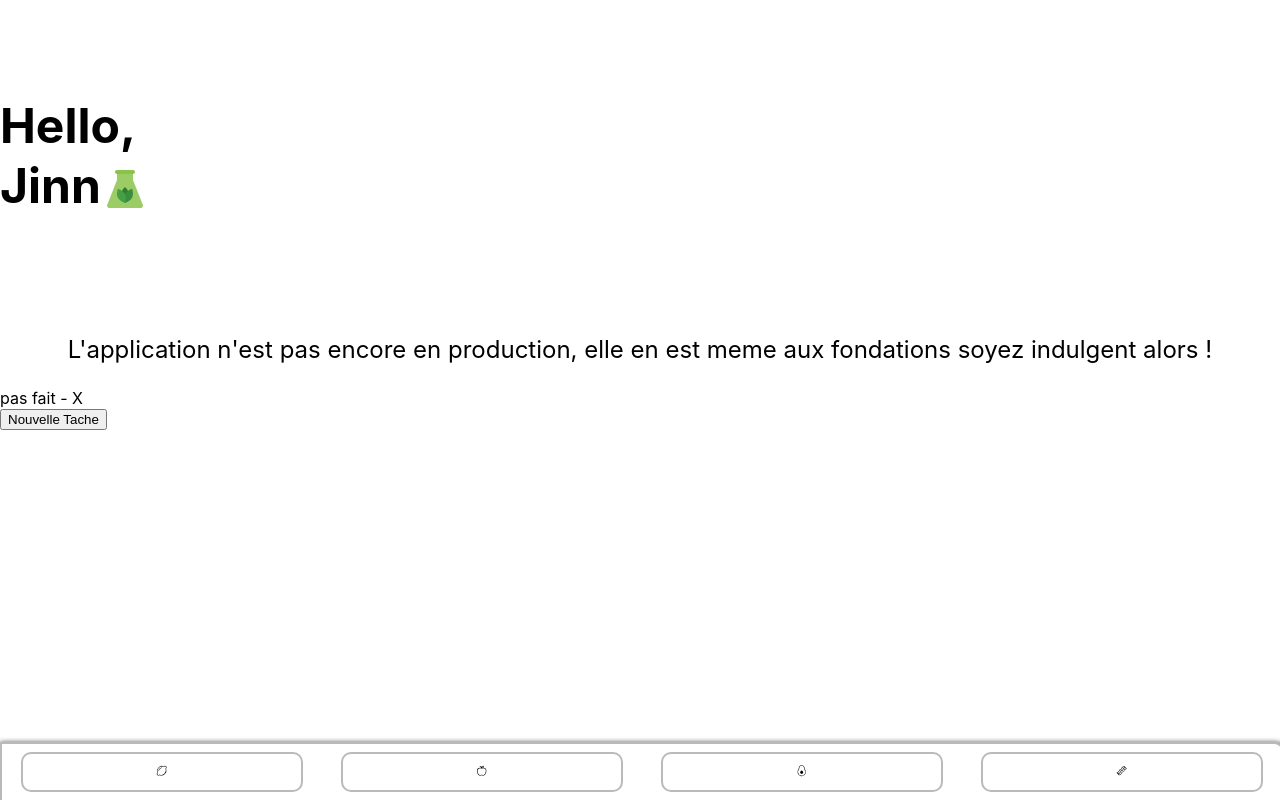
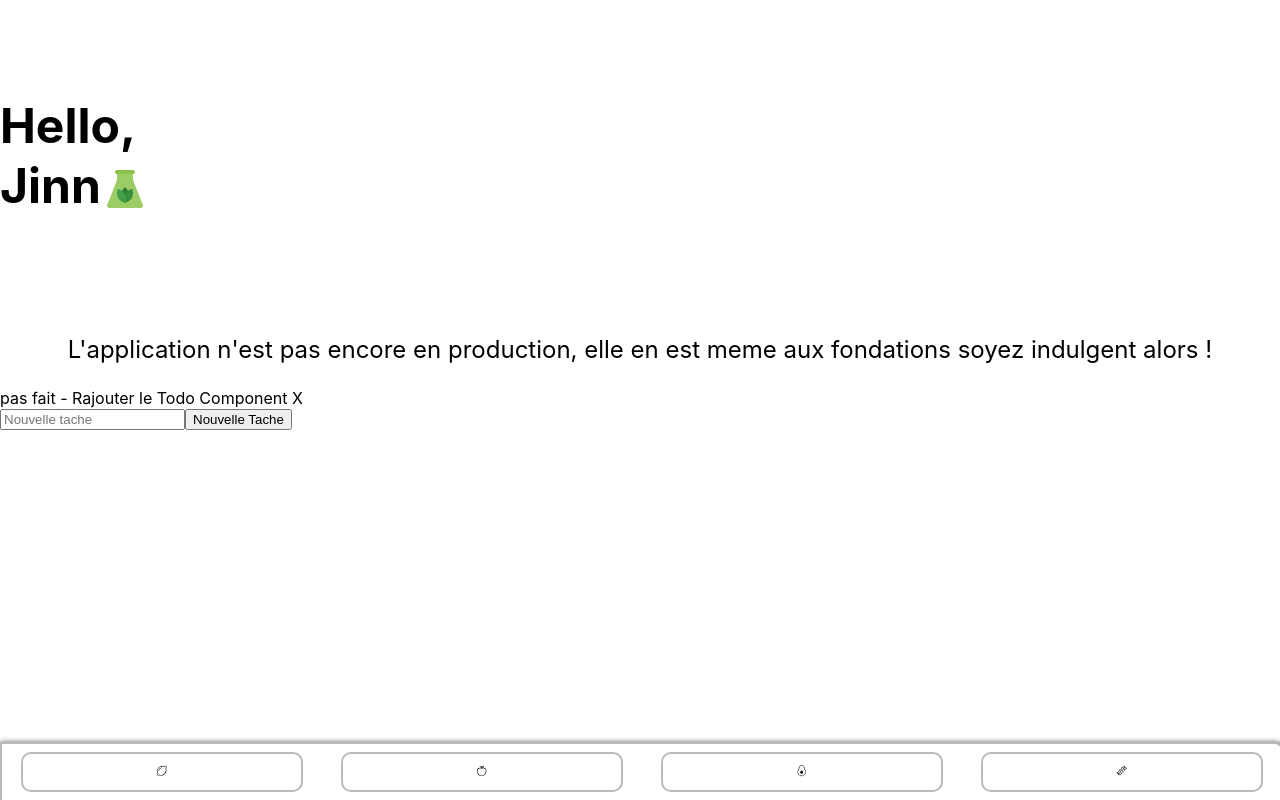
Before and after one commit to Nvmeless/my-app, a React (Create React App) app: page / in a window 1280 px wide. Built offline with nearby package versions, Linux system fonts and the light colour scheme.

Commit message:
Todo custom input

```diff
--- a/src/components/molecules/Todo.jsx
+++ b/src/components/molecules/Todo.jsx
@@ -4,12 +4,13 @@ import { useState } from "react";
 export const Todo = () => {
 
     const [task, setTask] = useState([
-        {id:1, text: "Rajouter le Todo Component", isDone: false},
+        {id:1, title: "Rajouter le Todo Component", isDone: false},
     ]);
+    const [taskInput, setTaskInput] = useState("Nouvelle tache")
 
     const addTask =  (text) => {
         const newTask = {
-            text,
+            title:text,
             id: Date.now(),
             done:false,
         }
@@ -77,6 +78,11 @@ export const Todo = () => {
         })
     }
 
+    const changeInput = (e, val) => {
+        if(taskInput !== val){
+            setTaskInput(val)
+        }
+    }
 
     return (
 
@@ -84,7 +90,9 @@ export const Todo = () => {
             {
                 renderTask()
             }
-            <button onClick={() => addTask('Nouvelle Tache')}>Nouvelle Tache</button>
+
+            <input onChange={(e, val) => {changeInput(e, e.target.value)}} placeholder={taskInput}/>
+            <button onClick={() => addTask(taskInput)}>Nouvelle Tache</button>
         </div>
     )
 }
```
